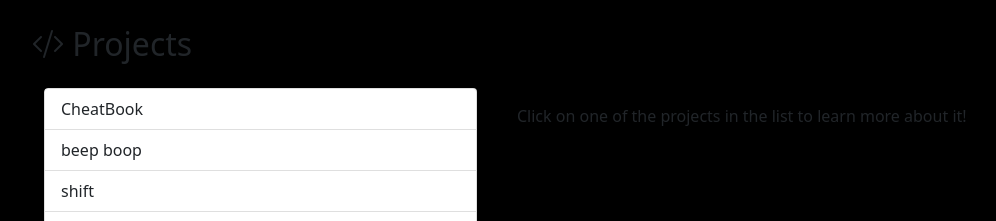
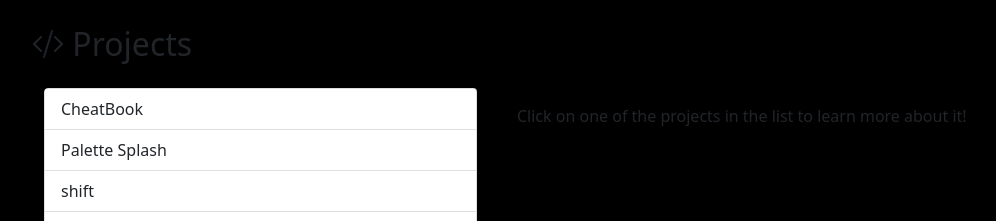
Before and after one commit to arryan135/React-Website1.0, a Vue app: page / in a window 1280 px wide. Shown: the part 1840-2061 px from the top of the page, without its empty margins (50-1046 px from the left). Built offline with nearby package versions, Linux system fonts and the light colour scheme.

Commit message:
add Pallete Splash project description and italics to both projects

```diff
--- a/src/components/ProjectInformation.vue
+++ b/src/components/ProjectInformation.vue
@@ -29,16 +29,19 @@
                         name: "CheatBook",
                         html:
                         `<p>In the past, I have used coding documentations to review the forgotten functional nuances of many JS frameworks. I even tried making coding cheatsheets. But reading code without actually executing it doesn’t help me review the concepts effectively. Of course, I can always run that code in an IDE. But executing code specific to a framework requires some work like setting up your directory and applying other configurational modifications which can be tedious.</p>
-                         <p>Therefore using React and Typescript, I developed CheatBook which is an interactive browser-based coding environment. It is like a Jupyter Notebook, but for JavaScript. It utilizes a cell-based layout where the user can choose between a code editor or a markdown text editor. While using the code editor cell, this app utilizes Esbuild to transpile and bundle the code and safely execute it directly in the browser. By leveraging web assembly and caching, the execution times are as fast as those of a traditional IDE. All of the complex state within the app is handled using Redux. Moreover, this frontend is also patched up to a NodeJS backend. By using a Redux middleware and an Express server, CheatBook persists the contents in the cells on a local JSON file.</p>
+                         <p>Therefore using <span class="italic">React</span> and <span class="italic">Typescript</span>, I developed CheatBook which is an interactive browser-based coding environment. It is like a Jupyter Notebook, but for <span class="italic">JavaScript</span>. It utilizes a cell-based layout where the user can choose between a code editor or a markdown text editor. While using the code editor cell, this app utilizes <span class="italic">Esbuild</span> to transpile and bundle the code and safely execute it directly in the browser. By leveraging web assembly and caching, the execution times are as fast as those of a traditional IDE. All of the complex state within the app is handled using <span class="italic">Redux</span> and <span class="italic">React Hooks</span>. Moreover, this frontend is also patched up to a <span class="italic">NodeJS</span> backend. By using a <span class="italic">Redux middleware</span> and an <span class="italic">Express server</span>, CheatBook persists the contents in the cells on a local JSON file.</p>
                          <p>CheatBook is designed to be used as a CLI on your local machine and you can learn more about its package-based architecture at the <a href="https://www.npmjs.com/package/cheatbook" target="_blank" rel="noopener noreferrer">NPM registry</a>.</p>
-                         <p>If you would like to check out CheatBook for yourself, you can find it <a href="https://arryan135.github.io/local_client_cheatbook/" target="_blank" rel="noopener noreferrer">here</a>!</p>`
+                         <p>If you would like to check out CheatBook for yourself, you can find it <a href="https://arryan135.github.io/local_client_cheatbook/" target="_blank" rel="noopener noreferrer">here</a>!</p>
+                         <p>If you would like to know more about this CLI’s implementation details, check out my GitHub <a href="https://github.com/arryan135/cheatbook" target="_blank" rel="noopener noreferrer">repo</a>.</p>`
 
                     },
                     {
-                        name: "beep boop",
+                        name: "Palette Splash",
                         html:
-                        `<p><span class="italic">beep boop</span> is the first programming language I designed, and it was the start of a series of programming languages all based on ideas from friends and group chats. <span class="italic">beep boop</span> was inspired by the esoteric language "chicken". In <span class="italic">beep boop</span>, there are two keywords: <span class="font-monospace">beep</span> and <span class="font-monospace">boop</span>. Using these, along with a stack and two registers, it's possible to write programs such as Hello World, Fibonacci, and a recursive factorial algorithm.</p>
-                         <p>If you'd like to check out <span class="italic">beep boop</span> for yourself, you can find it <a href="https://danlliu.github.io/beepboop" target="_blank" rel="noopener noreferrer">here</a>!</p>`
+                        `<p>Palette Splash is a responsive <span class="italic">React</span> web application that can create and store different palettes. This multiple-page application is client-side rendered by integrating <span class="italic">React Routers</span>. This app extensively uses <span class="italic">React form validation</span> techniques to ensure that the user avoids adding repetitive colors or color names in the same palette. While ordering the colors during palette creation, this app leverages functionalities from the <span class="italic">React Sortable Higher Order Component(HOC)</span> library to create an invisible grid that allows the two-dimensional movement of the color boxes. This makes ordering color boxes in the palette extremely user-friendly. The app is built upon components from <span class="italic">MaterialUI</span>. And to avoid any specificity conflicts, the custom styles in the app are implemented using <span class="italic">JSS</span>.</p>
+                         <p>To improve readability, the color text dynamically darkens or lightens depending on the surrounding color’s relative luminosity. Using <span class="italic">React’s state management</span>, the app stores and can render eight different scales for all colors in a palette thereby providing the user with more customizable color options. The app also accesses the user’s clipboard to save the selected color’s format in common color representation formats like RGB, RGBA, and HEX. To implement performance optimizations, this app utilizes <span class="italic">React Pure Components</span> to prevent unnecessary renders. Finally, the app utilizes the browser’s <span class="italic">localStorage</span> object to persist new palettes created by the user. </p>
+                         <p>If you would like to check out Palette Splash for yourself, you can find it <a href="https://arryan135.github.io/palette_splash/" target="_blank" rel="noopener noreferrer">here</a>!</p>
+                         <p>If you would like to know more about the implementation details, check out my GitHub <a href="https://github.com/arryan135/palette_splash" target="_blank" rel="noopener noreferrer">repo</a>.</p>`
                     },
                     {
                         name: "shift",
```
